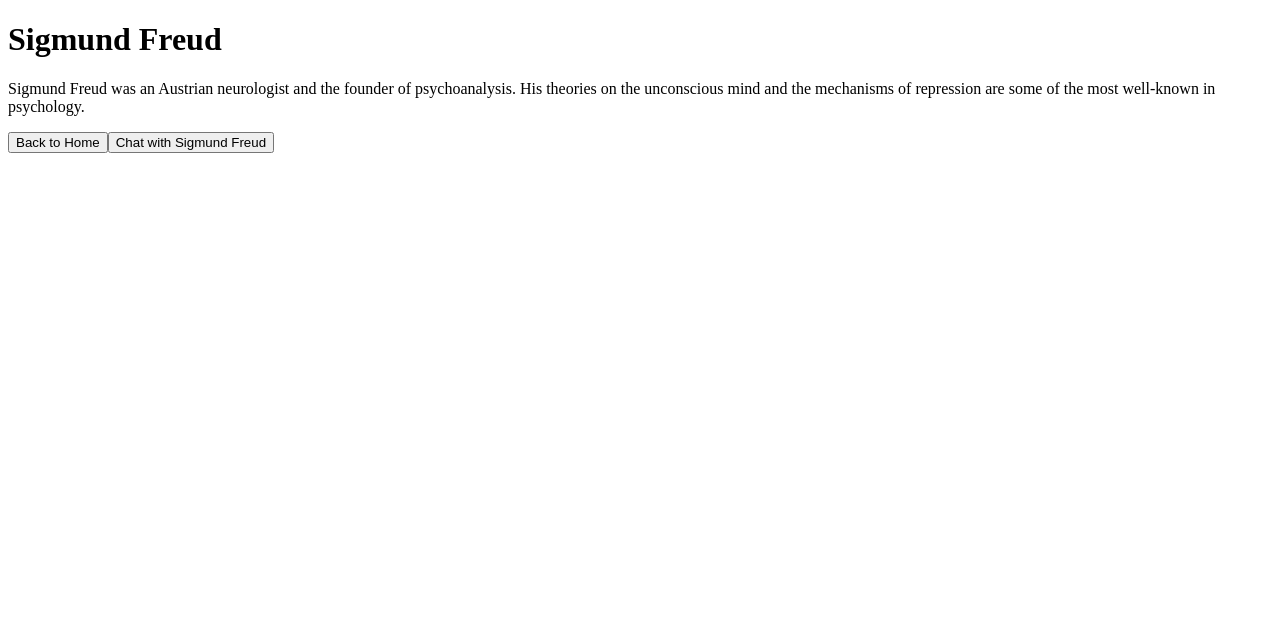
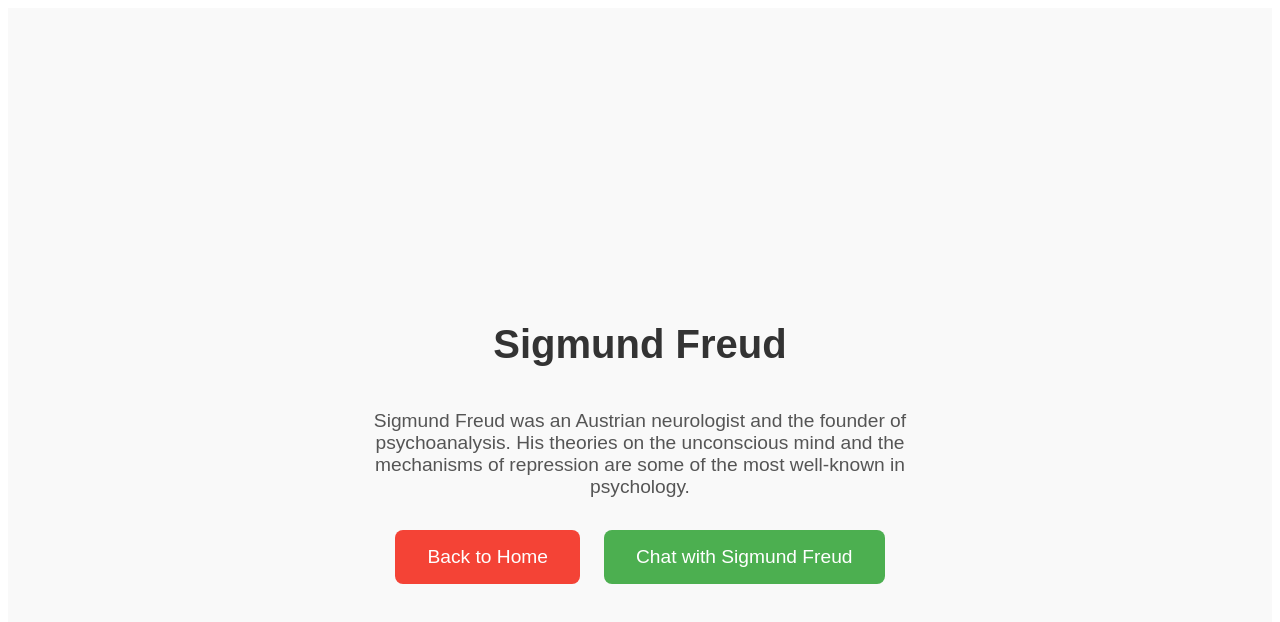
Before and after one commit to Aiden0526/Psychotherapy-dialogue, a Vue app in the folder frontend/: page /psychologist/1/intro in a window 1280 px wide. Shown: the top 622 px of the page. Built offline with nearby package versions, Linux system fonts and the light colour scheme.

Commit message:
style(PsychologistIntro): Add styling for the psychologist intro page

```diff
--- a/frontend/src/components/PsychologistIntro.vue
+++ b/frontend/src/components/PsychologistIntro.vue
@@ -1,10 +1,12 @@
 <template>
-    <div>
+  <div class="psychologist-intro">
     <h1>{{ psychologist.name }}</h1>
-      <p>{{ psychologist.bio }}</p>
+    <p class="bio">{{ psychologist.bio }}</p>
 
-      <button @click="goBack">Back to Home</button>
-      <button @click="startChat">Chat with {{ psychologist.name }}</button>
+    <div class="buttons-container">
+      <button @click="goBack" class="back-button">Back to Home</button>
+      <button @click="startChat" class="chat-button">Chat with {{ psychologist.name }}</button>
+    </div>
   </div>
 </template>
 
@@ -33,19 +35,84 @@
     };
   },
   created() {
-      // Get the psychologist ID from the route parameters and load the corresponding psychologist's data
     const psychologistId = parseInt(this.$route.params.id);
     this.psychologist = this.psychologists.find(p => p.id === psychologistId);
   },
   methods: {
-      // Navigate back to the home page
     goBack() {
       this.$router.push('/');
     },
-      // Navigate to the chat page with the selected psychologist
     startChat() {
       this.$router.push(`/psychologist/${this.psychologist.id}/chat`);
     }
   }
 };
 </script>
+
+<style scoped>
+/* Container for the introduction page */
+.psychologist-intro {
+  display: flex;
+  flex-direction: column;
+  align-items: center;
+  justify-content: center;
+  padding: 2rem;
+  background-color: #f9f9f9;
+  min-height: 100vh;
+  font-family: 'Arial', sans-serif;
+}
+
+/* Styling for the psychologist's name */
+h1 {
+  font-size: 2.5rem;
+  color: #333;
+  margin-bottom: 1.5rem;
+}
+
+/* Styling for the bio/description */
+.bio {
+  font-size: 1.2rem;
+  color: #555;
+  max-width: 600px;
+  text-align: center;
+  margin-bottom: 2rem;
+}
+
+/* Container for the buttons */
+.buttons-container {
+  display: flex;
+  gap: 1.5rem;
+}
+
+/* Back to Home button styling */
+.back-button {
+  background-color: #f44336;
+  color: white;
+  padding: 1rem 2rem;
+  border: none;
+  border-radius: 8px;
+  font-size: 1.2rem;
+  cursor: pointer;
+  transition: background-color 0.3s ease;
+}
+
+.back-button:hover {
+  background-color: #d32f2f;
+}
+
+/* Chat button styling */
+.chat-button {
+  background-color: #4caf50;
+  color: white;
+  padding: 1rem 2rem;
+  border: none;
+  border-radius: 8px;
+  font-size: 1.2rem;
+  cursor: pointer;
+  transition: background-color 0.3s ease;
+}
+
+.chat-button:hover {
+  background-color: #45a049;
+}
+</style>
```
Lines whose indentation alone changed are shown as unchanged.
